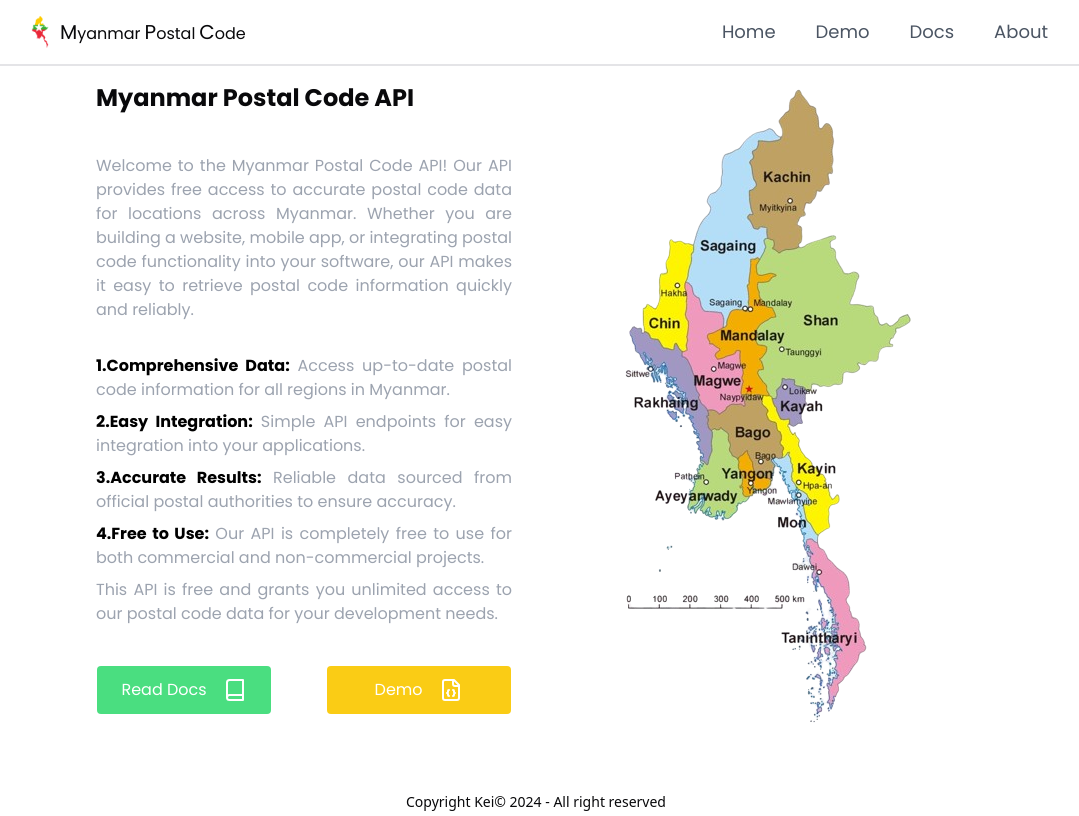
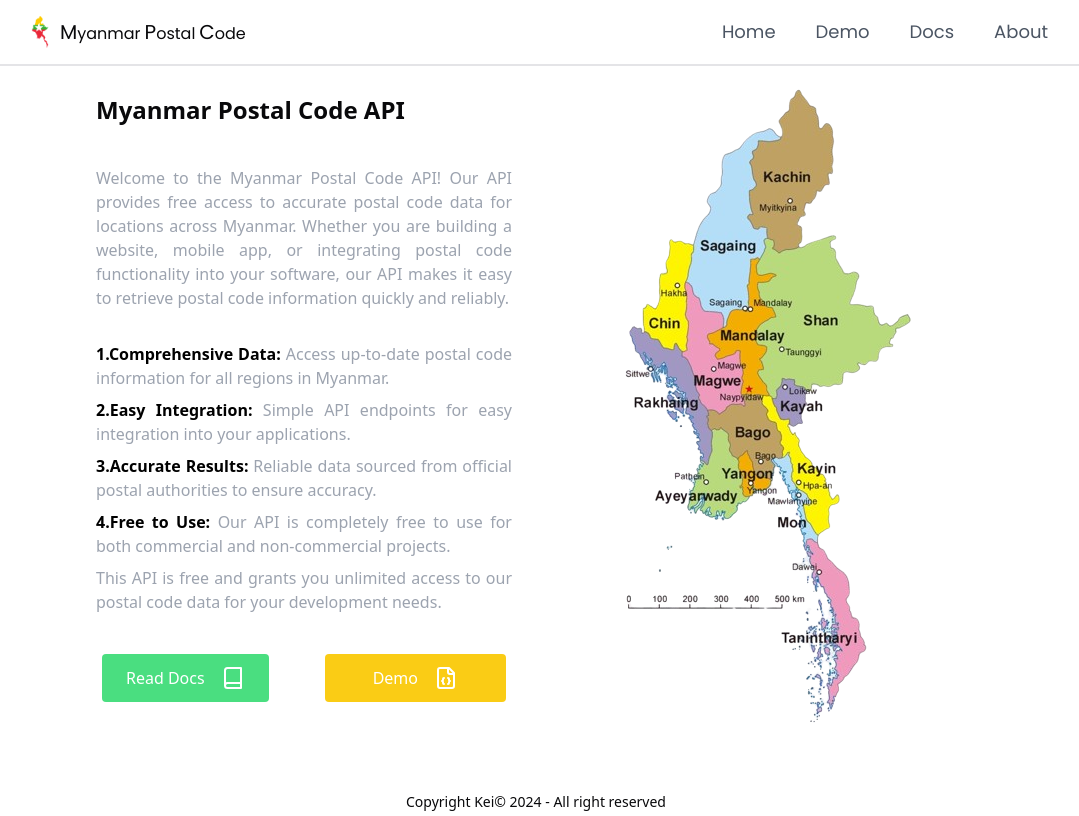
Before and after one commit to nainglinthant111/Postal-Code-Myanmar-org, a Next.js app: page / in a window 1280 px wide. Shown: the whole page, without its empty margins (104-1183 px from the left). Built offline with nearby package versions, Linux system fonts and the light colour scheme.

Commit message:
feat: add filter features

```diff
--- a/src/app/home-page/page.tsx
+++ b/src/app/home-page/page.tsx
@@ -30,10 +30,10 @@ const page = () => {
                 className="sm:flex justify-center items-center sm:pt-10 pt-16 text-justify sm:px-44 mb-0 sm:mb-8">
                 <div className="sm:w-1/2 p-6">
                     <div>
-                        <div className="text-2xl font-bold font-poppin">
+                        <div className="text-2xl font-bold">
                             Myanmar Postal Code API
                         </div>
-                        <div className="text-gray-400 pt-10 font-poppin">
+                        <div className="text-gray-400 pt-10">
                             Welcome to the Myanmar Postal Code API! Our API provides free access to accurate postal code
                             data
                             for locations across Myanmar. Whether you are building a website, mobile app, or integrating
@@ -41,7 +41,7 @@ const page = () => {
                             code functionality into your software, our API makes it easy to retrieve postal code
                             information
                             quickly and reliably.
-                            <ul className="sm:pt-8 grid gap-y-2 font-poppin">
+                            <ul className="sm:pt-8 grid gap-y-2">
                                 <li><span className="text-black font-bold">1.Comprehensive Data:</span> Access
                                     up-to-date postal code information for all regions in
                                     Myanmar.
```
